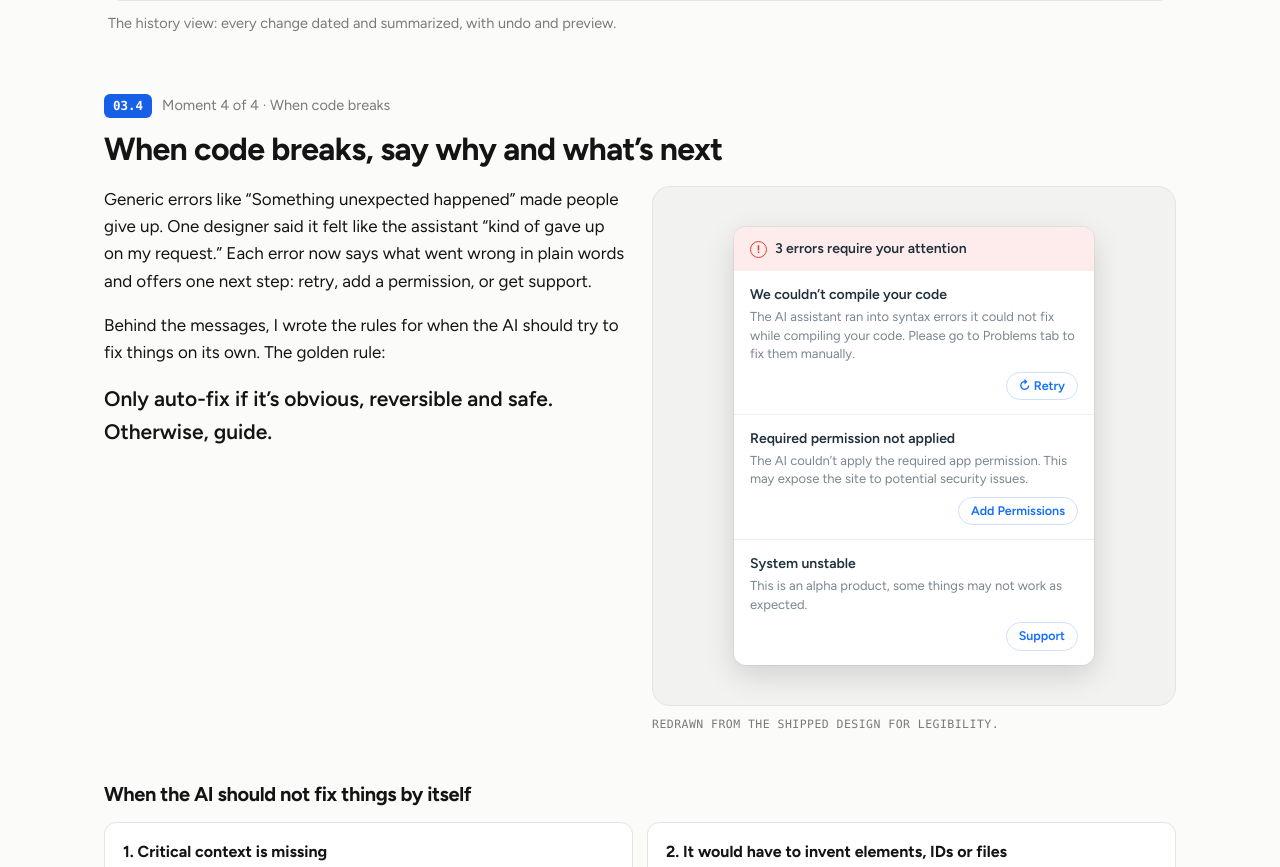
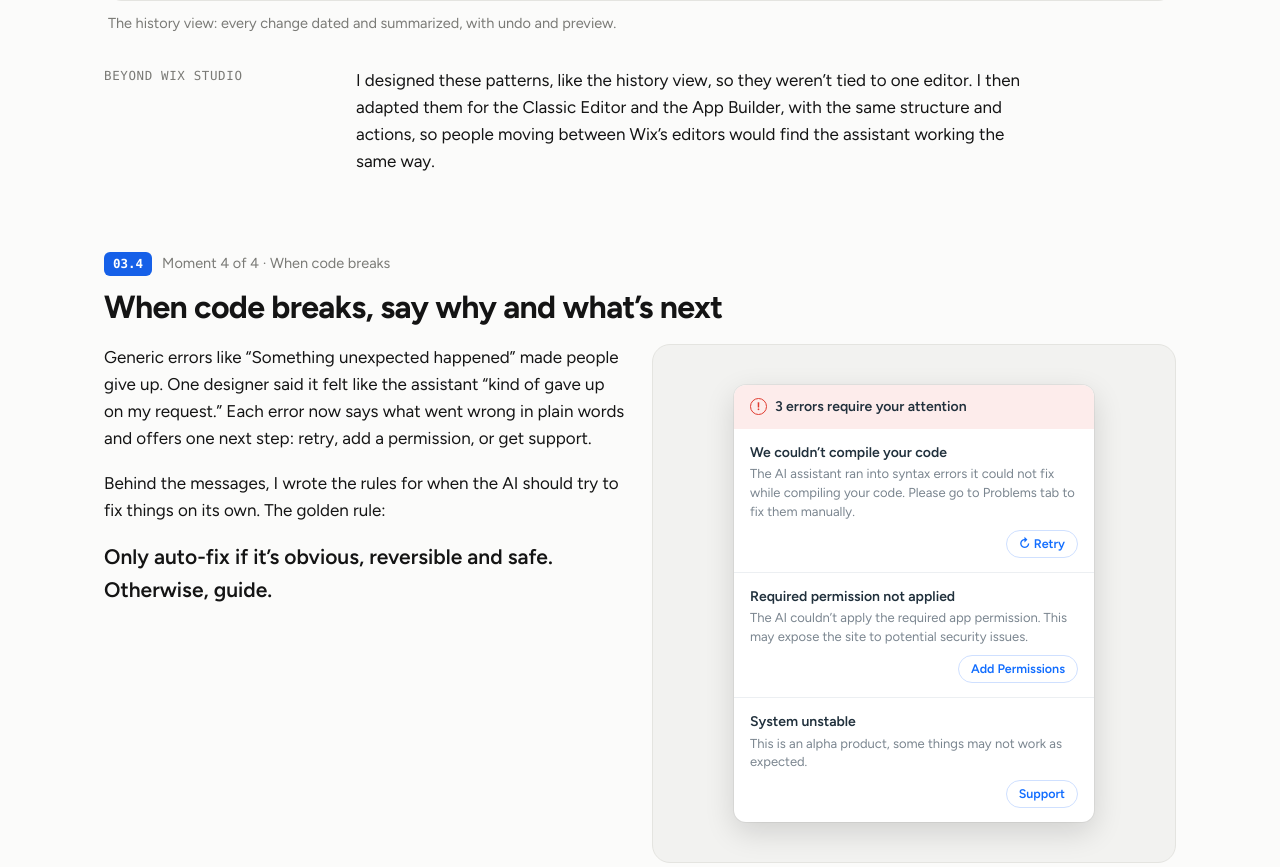
Before and after one commit to hadarkellner-pixel/hadar-kellner-portfolio, a plain HTML site: page wix-ai-code-assistant/index.html in a window 1280 px wide. Shown: the part 8687-9554 px from the top of the page. Drawn offline with Linux system fonts and the light colour scheme.

Commit message:
Wix case study: note that the patterns were designed for Classic Editor and App Builder too (#20)
Claude-Session: https://claude.ai/code/session_01Sb69NSC57WrQtPQq1EtEf8

Co-authored-by: Claude <noreply@anthropic.com>

```diff
--- a/wix-ai-code-assistant/index.html
+++ b/wix-ai-code-assistant/index.html
@@ -231,6 +231,13 @@
           </div>
         </div>
         <figure style="margin:28px 0 0"><div class="shot"><img src="../img/m3-history.jpg?v=2" width="2732" height="1536" loading="lazy" alt="The editor with the Chat History panel open, listing dated changes with short summaries, and undo and preview actions on the latest one."></div><figcaption>The history view: every change dated and summarized, with undo and preview.</figcaption></figure>
+
+        <div class="cols" style="margin-top:32px">
+          <div class="side">Beyond Wix Studio</div>
+          <div class="text">
+            <p>I designed these patterns, like the history view, so they weren’t tied to one editor. I then adapted them for the Classic Editor and the App Builder, with the same structure and actions, so people moving between Wix’s editors would find the assistant working the same way.</p>
+          </div>
+        </div>
       </article>
 
       <!-- M4 -->
```
